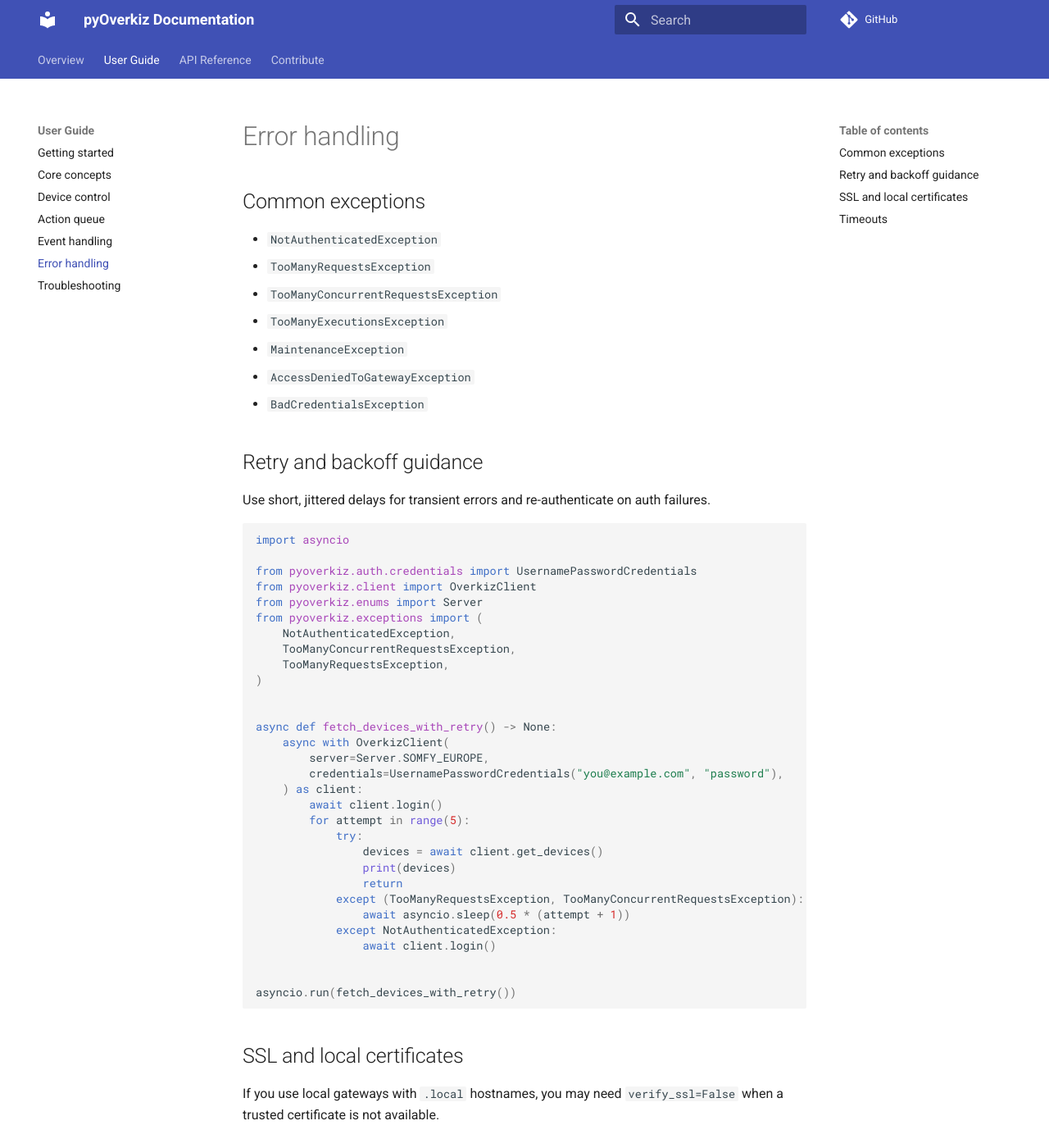
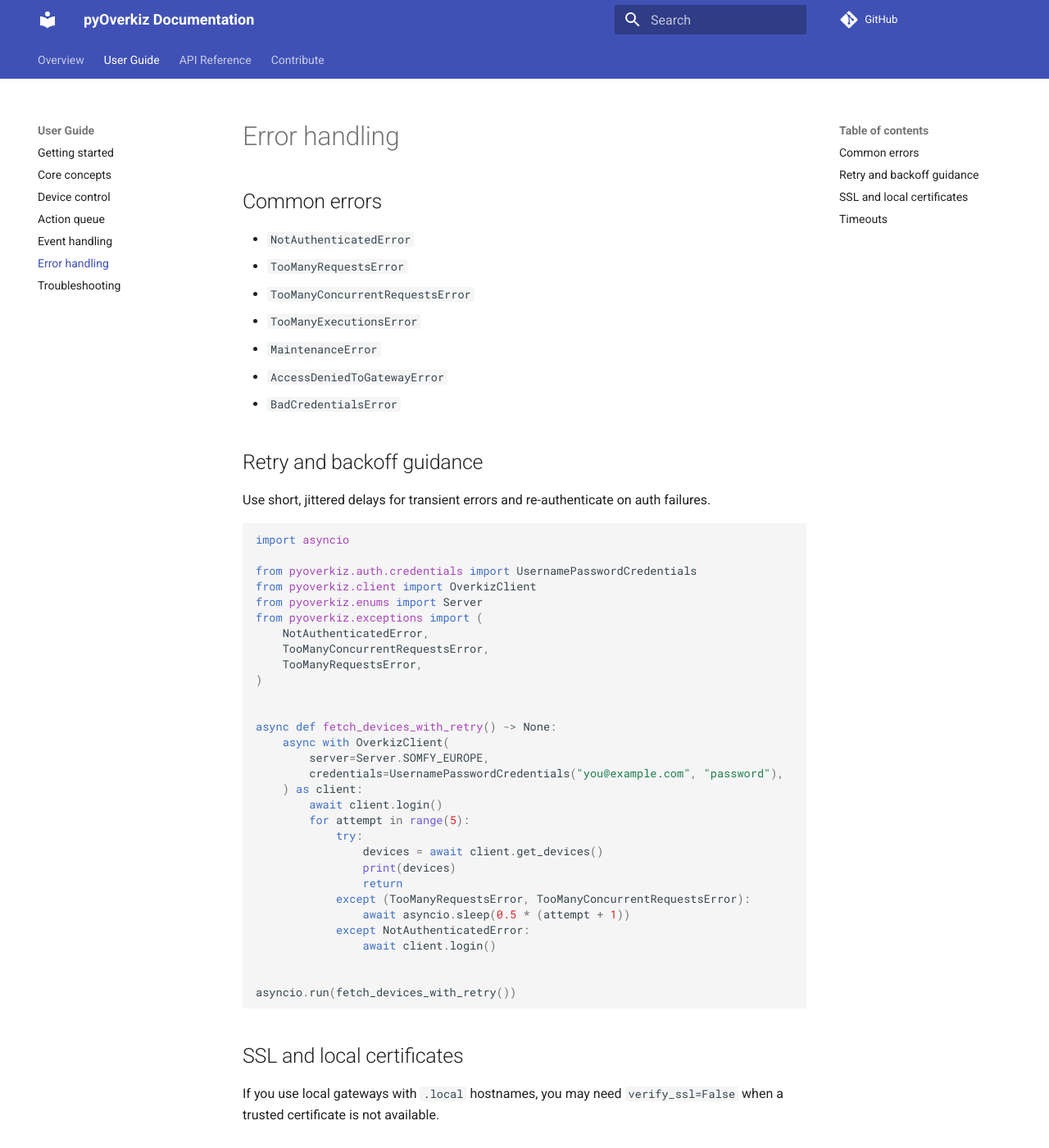
Before and after one commit to iMicknl/python-overkiz-api, an MkDocs documentation site: the page built from docs/error-handling.md, in a window 1280 px wide and 1400 px high. Shown: the whole window at 82% size. Built offline with MkDocs 1.6.1 and Material for MkDocs 9.7.7, drawn with Linux system fonts in a browser that asks for light colours; comment, search, counter and statistics services are not loaded.

Commit message:
Rename all exceptions from *Exception to *Error (N818)
Rename all custom exception classes to use the Error suffix per PEP 8 naming conventions (ruff N818). Also fix typo NotSuchTokenException to NoSuchTokenError. Enable pep8-naming (N) ruff rules.

```diff
--- a/docs/error-handling.md
+++ b/docs/error-handling.md
@@ -1,14 +1,14 @@
 # Error handling
 
-## Common exceptions
+## Common errors
 
-- `NotAuthenticatedException`
-- `TooManyRequestsException`
-- `TooManyConcurrentRequestsException`
-- `TooManyExecutionsException`
-- `MaintenanceException`
-- `AccessDeniedToGatewayException`
-- `BadCredentialsException`
+- `NotAuthenticatedError`
+- `TooManyRequestsError`
+- `TooManyConcurrentRequestsError`
+- `TooManyExecutionsError`
+- `MaintenanceError`
+- `AccessDeniedToGatewayError`
+- `BadCredentialsError`
 
 ## Retry and backoff guidance
 
@@ -21,9 +21,9 @@
 from pyoverkiz.client import OverkizClient
 from pyoverkiz.enums import Server
 from pyoverkiz.exceptions import (
-    NotAuthenticatedException,
-    TooManyConcurrentRequestsException,
-    TooManyRequestsException,
+    NotAuthenticatedError,
+    TooManyConcurrentRequestsError,
+    TooManyRequestsError,
 )
 
 
@@ -38,9 +38,9 @@
                 devices = await client.get_devices()
                 print(devices)
                 return
-            except (TooManyRequestsException, TooManyConcurrentRequestsException):
+            except (TooManyRequestsError, TooManyConcurrentRequestsError):
                 await asyncio.sleep(0.5 * (attempt + 1))
-            except NotAuthenticatedException:
+            except NotAuthenticatedError:
                 await client.login()
 
 
--- a/pyproject.toml
+++ b/pyproject.toml
@@ -72,6 +72,8 @@
     "T",
     # flake8-comprehensions
     "C4",
+    # pep8-naming
+    "N",
 ]
 ignore = ["E501"] # Line too long
 
```
Also changed, not shown: docs/action-queue.md (+1 -1 lines), docs/device-control.md (+1 -1 lines), docs/event-handling.md (+4 -4 lines), docs/troubleshooting.md (+2 -2 lines), 7 other files.
